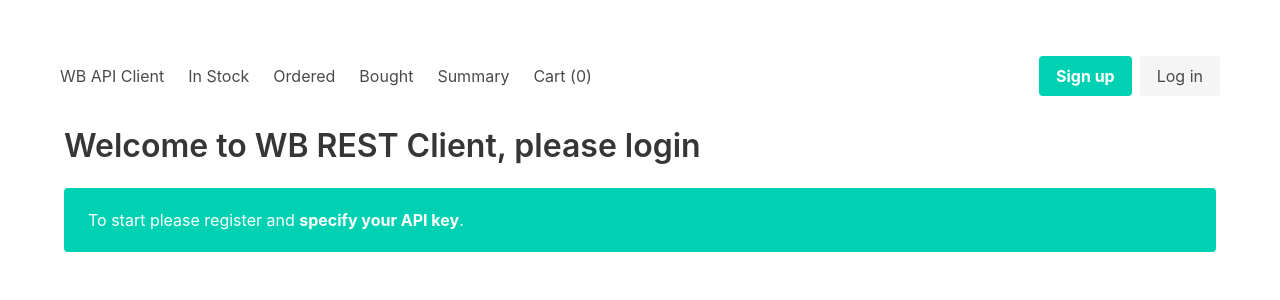
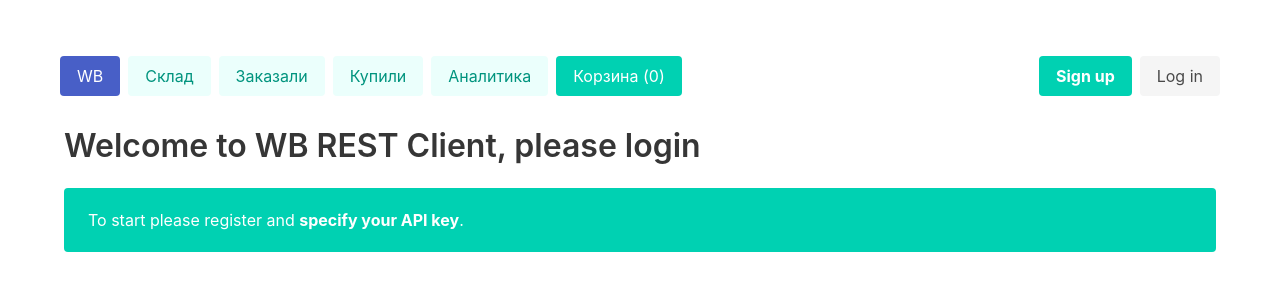
Before and after one commit to matacoder/wildberries-rest-api, a Django app: page / in a window 1280 px wide. Shown: the top 300 px of the page. Run offline with Django 3.2, Linux system fonts and the light colour scheme; some libraries are stand-ins or nearby versions.

Commit message:
Navigation buttons

```diff
--- a/templates/includes/nav.html
+++ b/templates/includes/nav.html
@@ -1,36 +1,37 @@
 {% load custom_tags %}
 <nav class="navbar" role="navigation" aria-label="main navigation">
-    <div class="navbar-brand">
-        <a class="navbar-item" href="{% url 'index' %}">
-            <h1>WB API Client</h1>
-        </a>
 
-    </div>
 
     <div id="navbarBasicExample" class="navbar-menu  is-active">
         <div class="navbar-start">
+            <div class="navbar-item">
+                <div class="buttons">
 
 
-            <a class="navbar-item" href="{% url 'stock' %}">
-                In Stock
-            </a>
+                    <a class="button is-link" href="{% url 'index' %}">
+                        WB
+                    </a>
+                    <a class="button is-primary is-light" href="{% url 'stock' %}">
+                        Склад
+                    </a>
 
-            <a class="navbar-item" href="{% url 'ordered' %}">
-                Ordered
-            </a>
-            <a class="navbar-item" href="{% url 'bought' %}">
-                Bought
-            </a>
-            <a class="navbar-item" href="{% url 'summary' %}">
-                Summary
-            </a>
-            <a class="navbar-item"  href="{% url 'cart' %}">
-                Cart (<span id="cart">{% get_cart request %}</span>)
-            </a>
+                    <a class="button is-primary is-light" href="{% url 'ordered' %}">
+                        Заказали
+                    </a>
 
+                    <a class="button is-primary is-light" href="{% url 'bought' %}">
+                        Купили
+                    </a>
+                    <a class="button is-primary is-light" href="{% url 'summary' %}">
+                        Аналитика
+                    </a>
+                    <a class="button is-primary" href="{% url 'cart' %}">
+                        Корзина (<span id="cart">{% get_cart request %}</span>)
+                    </a>
 
+                </div>
+            </div>
         </div>
-
         <div class="navbar-end">
             <div class="navbar-item">
                 <div class="buttons">
```
